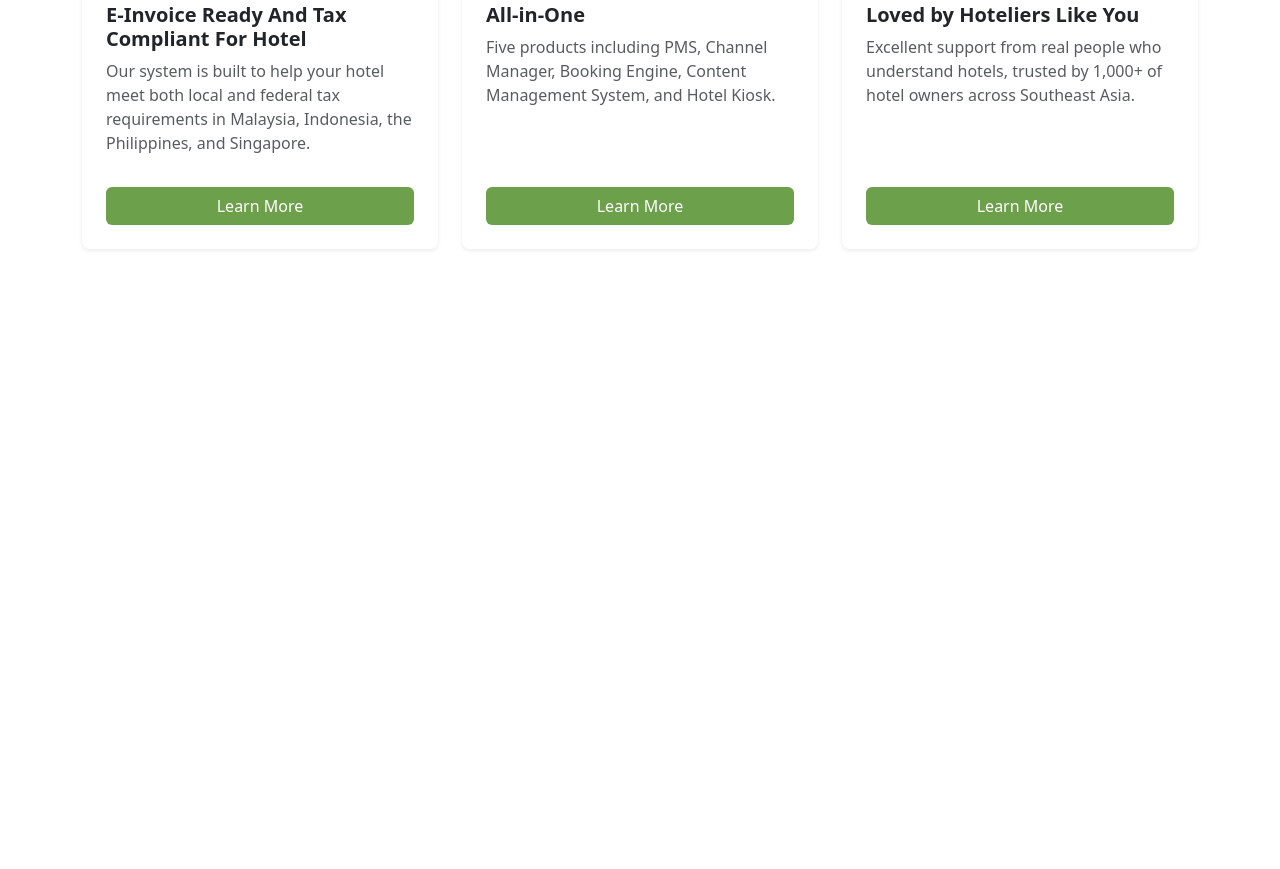
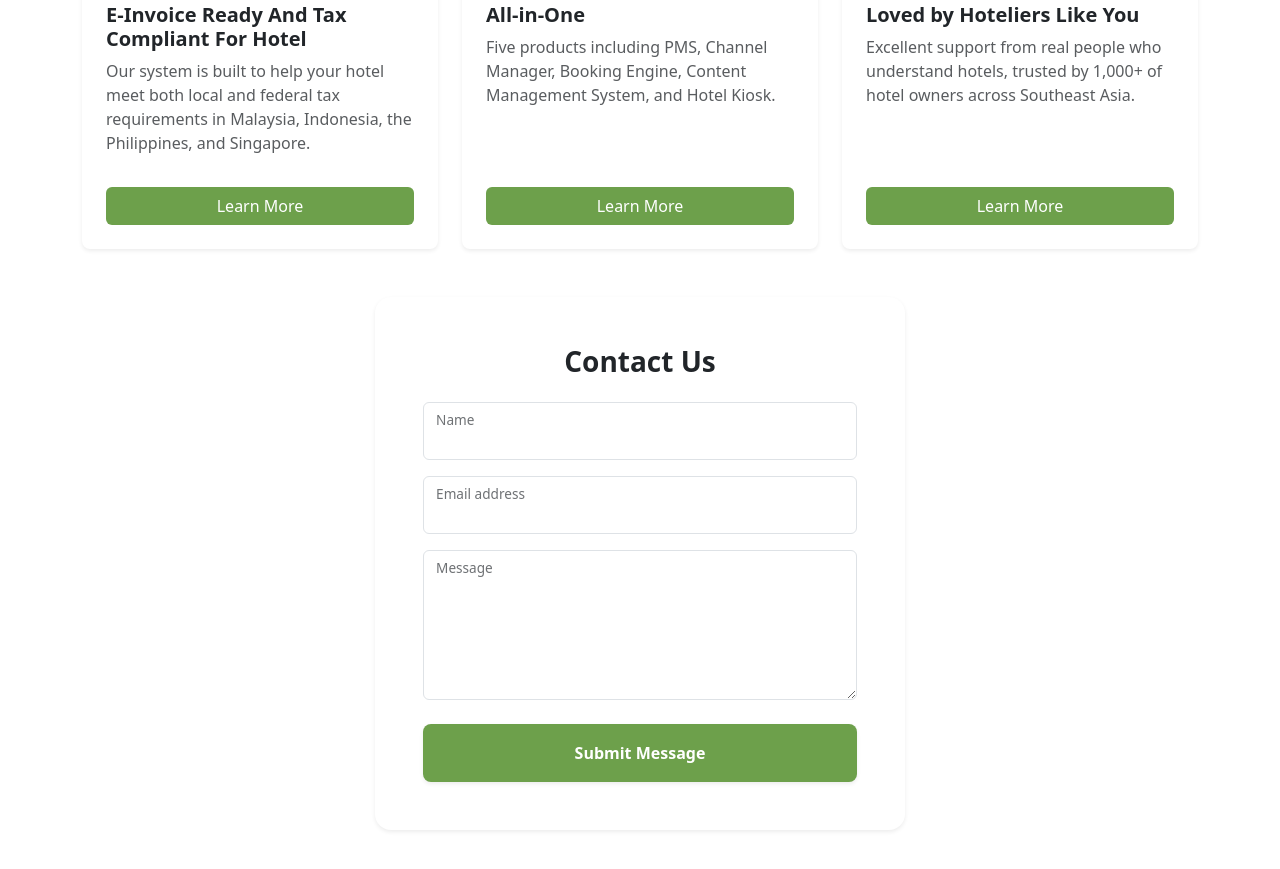
Before and after one commit to RifqiRazali/Softinn-Technical-Test, a plain HTML site: page index.html in a window 1280 px wide. Shown: the part 425-1294 px from the top of the page. Before the commit the page ends 800 px from the top, so only its background shows below. Drawn offline with nearby package versions, Linux system fonts and the light colour scheme.

Commit message:
Task 3: Add a Contact Form

```diff
--- a/index.html
+++ b/index.html
@@ -77,6 +77,33 @@
         </div>
 
         <!-- TODO: Implement Task 2 here -->
+        <div class="container my-5 px-3">
+            <div class="row justify-content-center">
+                <div class="col-12 col-md-8 col-lg-6">
+                    <div class="card border-0 shadow-sm rounded-4 p-4 p-md-5 bg-white">
+                        <h3 class="fw-bold mb-4 text-center">Contact Us</h3>
+                        <form>
+                            <div class="form-floating mb-3">
+                                <input type="text" class="form-control" id="floatingName"  required>
+                                <label for="floatingName">Name</label>
+                            </div>
+                            <div class="form-floating mb-3">
+                                <input type="email" class="form-control" id="floatingEmail"  required>
+                                <label for="floatingEmail">Email address</label>
+                            </div>
+                            <div class="form-floating mb-4">
+                                <textarea class="form-control" id="floatingMessage" style="height: 150px;" required></textarea>
+                                <label for="floatingMessage">Message</label>
+                            </div>
+                            <button type="submit" class="btn w-100 py-3 text-white fw-bold rounded-3 shadow-sm" style="background-color: #6da04b;">
+                                Submit Message
+                            </button>
+                        </form>
+                    </div>
+                </div>
+            </div>
+        </div>
+
         <!-- TODO: Implement Task 3 here -->
     </div>
     <script src="https://cdn.jsdelivr.net/npm/bootstrap@5.3.0/dist/js/bootstrap.bundle.min.js"></script>
```
